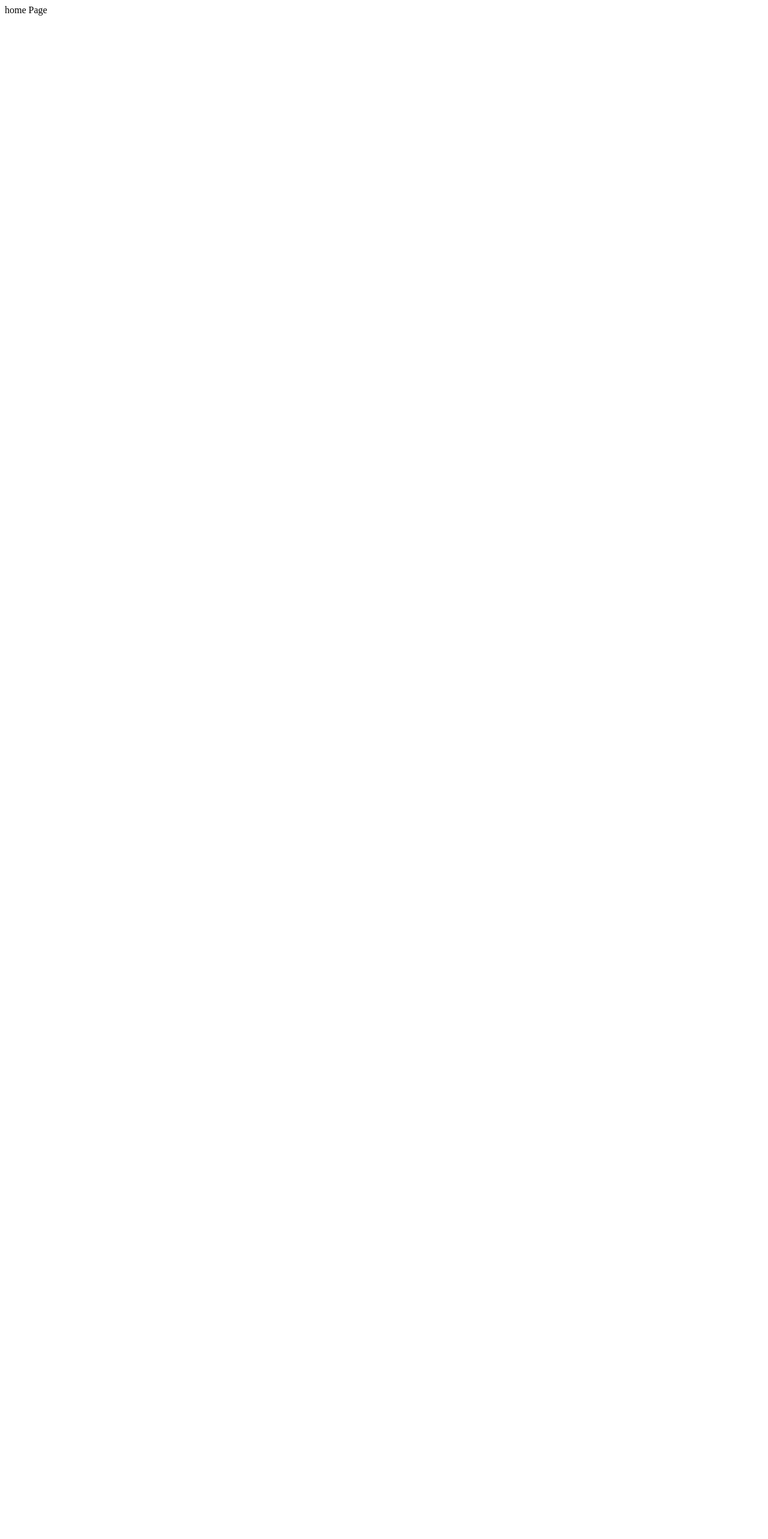
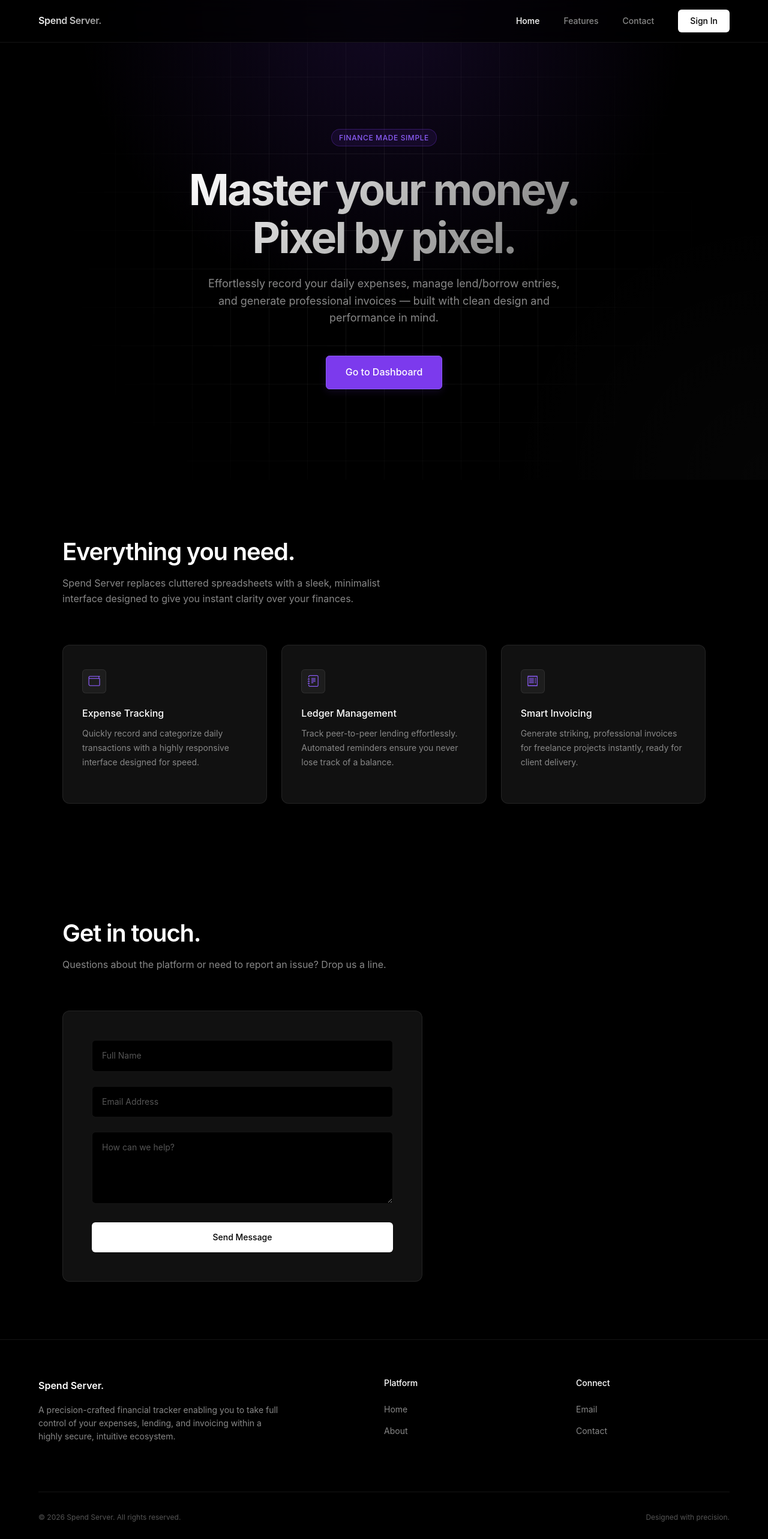
Before and after one commit to PROLAY2004/spend-server-frontend-using-nodeJs, a React (Vite) app: page /home in a window 1280 px wide. Shown: the top 2566 px of the page at 60% size. Before the commit the page ends 800 px from the top, so only its background shows below. Built offline with nearby package versions, Linux system fonts and the light colour scheme.

Commit message:
Feat : Home page UI done

```diff
--- a/package.json
+++ b/package.json
@@ -10,10 +10,14 @@
     "preview": "vite preview"
   },
   "dependencies": {
+    "bootstrap": "^5.3.8",
+    "bootstrap-icons": "^1.13.1",
     "react": "^19.2.7",
+    "react-bootstrap": "^2.10.10",
     "react-dom": "^19.2.7",
     "react-helmet-async": "^3.0.0",
-    "react-router-dom": "^7.18.1"
+    "react-router-dom": "^7.18.1",
+    "sass": "^1.101.0"
   },
   "devDependencies": {
     "@eslint/js": "^10.0.1",
--- a/src/main.jsx
+++ b/src/main.jsx
@@ -1,5 +1,9 @@
 import { createRoot } from 'react-dom/client';
 import { RouterProvider } from 'react-router-dom';
+
+import 'bootstrap/dist/css/bootstrap.min.css';
+import 'bootstrap/dist/js/bootstrap.bundle.min.js';
+import 'bootstrap-icons/font/bootstrap-icons.css';
 
 import router from './routes/Router.jsx';
 
--- a/src/pages/home/Home.jsx
+++ b/src/pages/home/Home.jsx
@@ -1,10 +1,120 @@
-import { Link, useNavigate } from 'react-router-dom';
-import { useState, useEffect } from 'react';
+import { useState } from 'react';
+import '../../styles/home.scss';
 
 function Home() {
+    // State to handle mobile menu toggle
+    const [isMobileMenuOpen, setIsMobileMenuOpen] = useState(false);
+
+    const toggleMenu = () => {
+        setIsMobileMenuOpen(!isMobileMenuOpen);
+    };
+
+    // Close menu when a link is clicked
+    const closeMenu = () => {
+        setIsMobileMenuOpen(false);
+    };
+
     return (
         <>
-            home Page
+            <nav>
+                <a href="#" className="logo">Spend Server.</a>
+
+                {/* Mobile Hamburger Toggle */}
+                <button
+                    className="mobile-toggle"
+                    onClick={toggleMenu}
+                    aria-label="Toggle navigation"
+                >
+                    <i className={`bi ${isMobileMenuOpen ? 'bi-x-lg' : 'bi-list'}`}></i>
+                </button>
+
+                {/* Nav Menu Wrapper */}
+                <div className={`nav-menu ${isMobileMenuOpen ? 'active' : ''}`}>
+                    <div className="nav-links">
+                        <a href="#home" className="nav-link active" onClick={closeMenu}>Home</a>
+                        <a href="#about" className="nav-link" onClick={closeMenu}>Features</a>
+                        <a href="#contact" className="nav-link" onClick={closeMenu}>Contact</a>
+                    </div>
+                    <div className="auth-buttons">
+                        <a className="signup" href="/Auth/Login/">Sign In</a>
+                    </div>
+                </div>
+            </nav>
+
+            <main>
+                <section id="home" className="hero">
+                    <span className="pill">Finance Made Simple</span>
+                    <h1>Master your money.<br />Pixel by pixel.</h1>
+                    <p>Effortlessly record your daily expenses, manage lend/borrow entries, and generate professional invoices — built with clean design and performance in mind.</p>
+                    <div className="cta-group">
+                        <a className="cta-button" href="/Dashboard/Home/{{id}}/">Go to Dashboard</a>
+                    </div>
+                </section>
+
+                <section id="about" className="section">
+                    <h2>Everything you need.</h2>
+                    <p>Spend Server replaces cluttered spreadsheets with a sleek, minimalist interface designed to give you instant clarity over your finances.</p>
+
+                    <div className="features">
+                        <div className="feature">
+                            <div className="icon-wrapper"><i className="bi bi-wallet"></i></div>
+                            <h3>Expense Tracking</h3>
+                            <p>Quickly record and categorize daily transactions with a highly responsive interface designed for speed.</p>
+                        </div>
+                        <div className="feature">
+                            <div className="icon-wrapper"><i className="bi bi-journal-text"></i></div>
+                            <h3>Ledger Management</h3>
+                            <p>Track peer-to-peer lending effortlessly. Automated reminders ensure you never lose track of a balance.</p>
+                        </div>
+                        <div className="feature">
+                            <div className="icon-wrapper"><i className="bi bi-receipt"></i></div>
+                            <h3>Smart Invoicing</h3>
+                            <p>Generate striking, professional invoices for freelance projects instantly, ready for client delivery.</p>
+                        </div>
+                    </div>
+                </section>
+
+                <section id="contact" className="section">
+                    <h2>Get in touch.</h2>
+                    <p>Questions about the platform or need to report an issue? Drop us a line.</p>
+
+                    <form className="contact-form" method="post">
+                        <div className="form-group">
+                            <input type="text" name="Name" placeholder="Full Name" required />
+                        </div>
+                        <div className="form-group">
+                            <input type="email" name="Email" placeholder="Email Address" required />
+                        </div>
+                        <div className="form-group">
+                            <textarea placeholder="How can we help?" name="Msg" required></textarea>
+                        </div>
+                        <button type="submit" className="cta-button">Send Message</button>
+                    </form>
+                </section>
+            </main>
+
+            <footer>
+                <div className="footer-content">
+                    <div className="footer-logo">
+                        <a href="#" className="logo">Spend Server.</a>
+                        <p>A precision-crafted financial tracker enabling you to take full control of your expenses, lending, and invoicing within a highly secure, intuitive ecosystem.</p>
+                    </div>
+                    <div className="link-group">
+                        <h4>Platform</h4>
+                        <a href="#home">Home</a>
+                        <a href="#about">About</a>
+                    </div>
+                    <div className="link-group">
+                        <h4>Connect</h4>
+                        <a href="mailto:SpendServer@gmail.com">Email</a>
+                        <a href="#contact">Contact</a>
+                    </div>
+                </div>
+                <div className="footer-bottom">
+                    <p>&copy; 2026 Spend Server. All rights reserved.</p>
+                    <p>Designed with precision.</p>
+                </div>
+            </footer>
         </>
     );
 }
--- a/src/styles/common/_variables.scss
+++ b/src/styles/common/_variables.scss
@@ -18,7 +18,7 @@ $primary-light: #8b5cf6;
 $primary-dark: #5b21b6;
 $primary-glow: rgba(124, 58, 237, 0.15);
 
-$text-main: #ededed;
+$text-main: #fffefe;
 $text-muted: #888888;
 $text-inverse: #ffffff;
 
--- a/src/styles/home.scss
+++ b/src/styles/home.scss
@@ -17,7 +17,29 @@ nav {
         font-weight: 600;
         letter-spacing: -0.02em;
         @include text-gradient($text-inverse, $text-muted);
+        z-index: 101; // Keeps logo above mobile menu
     }
+
+    .mobile-toggle {
+        display: none; // Hidden on desktop
+        background: transparent;
+        border: none;
+        color: $text-inverse;
+        font-size: 1.5rem;
+        cursor: pointer;
+        z-index: 101;
+        transition: transform $transition-base;
+
+        &:active {
+            transform: scale(0.9);
+        }
+    }
+
+    .nav-menu {
+        display: flex;
+        align-items: center;
+        gap: 2.5rem;
+        transition: all $transition-smooth;
 
         .nav-links {
             display: flex;
@@ -48,27 +70,14 @@ nav {
                 background: $text-inverse;
                 color: $bg-dark;
                 transition: all $transition-base;
+                white-space: nowrap;
 
                 &:hover {
                     background: $text-muted;
                     transform: scale(0.98);
                 }
-
-            &.logout {
-                background: transparent;
-                color: $text-muted;
-                border: 1px solid $border-subtle;
-
-                &:hover {
-                    color: $text-inverse;
-                    border-color: $border-hover;
             }
         }
-        }
-    }
-
-    .mob {
-        display: none;
     }
 }
 
@@ -82,7 +91,6 @@ nav {
     position: relative;
     overflow: hidden;
 
-    // Glowing grid background
     &::after {
         content: '';
         position: absolute;
@@ -320,6 +328,10 @@ footer {
                 display: flex;
                 gap: 1rem;
                 margin-top: 1rem;
+
+                a {
+                    font-size: 1.2rem;
+                }
             }
         }
     }
@@ -384,15 +396,57 @@ footer {
 
 @media (max-width: 768px) {
     nav {
-        padding: 1rem 2rem;
+        padding: 1rem 1.5rem;
 
-        .nav-links,
-        .auth-buttons:not(.mob) {
-            display: none;
+        .mobile-toggle {
+            display: block;
         }
 
-        .mob {
-            display: flex;
+        .nav-menu {
+            position: absolute;
+            top: 100%;
+            left: 0;
+            width: 100%;
+            flex-direction: column;
+            background: rgba(10, 10, 10, 0.98);
+            backdrop-filter: blur(20px);
+            border-bottom: 1px solid $border-subtle;
+            padding: 2rem;
+            gap: 2rem;
+
+            // Hidden State
+            opacity: 0;
+            visibility: hidden;
+            transform: translateY(-20px);
+
+            // Active State
+            &.active {
+                opacity: 1;
+                visibility: visible;
+                transform: translateY(0);
+            }
+
+            .nav-links {
+                flex-direction: column;
+                width: 100%;
+                text-align: center;
+                gap: 1.5rem;
+
+                a {
+                    font-size: 1rem;
+                }
+            }
+
+            .auth-buttons {
+                width: 100%;
+                justify-content: center;
+
+                .signup {
+                    width: 100%;
+                    text-align: center;
+                    padding: 0.75rem;
+                }
+            }
         }
     }
 
```
Also changed, not shown: 1 other file (tests, documents, lock files or other folders). Lines whose indentation alone changed are shown as unchanged.
